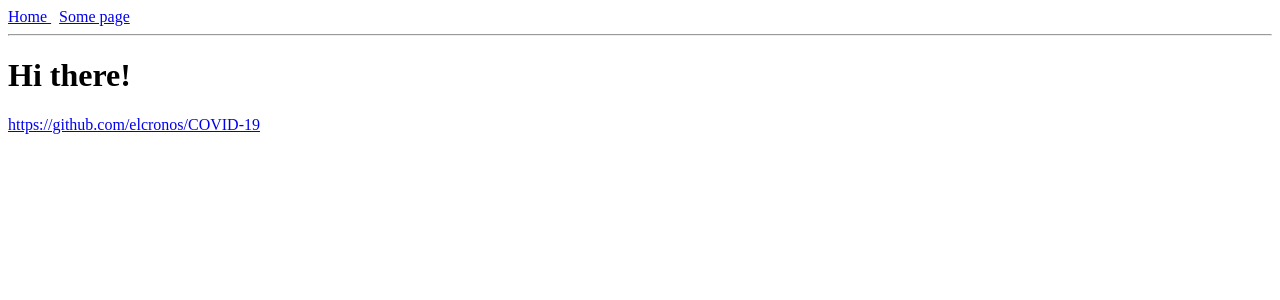
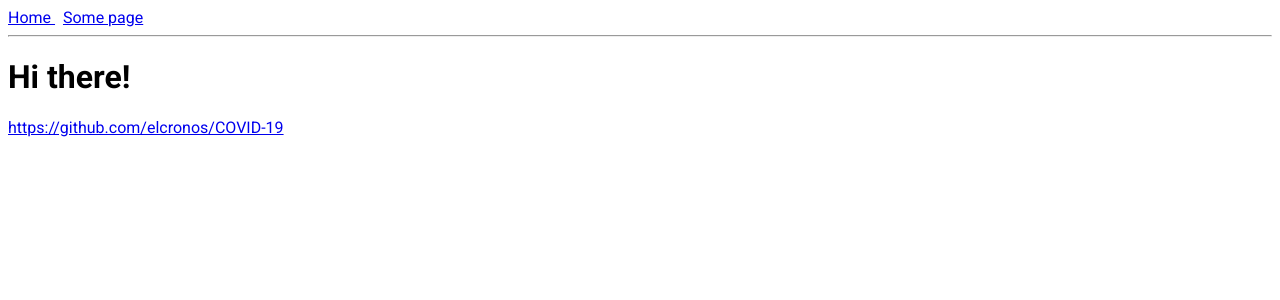
Before and after one commit to elcronos/COVID-19, a React (Create React App) app in the folder webapp/: page / in a window 1280 px wide. Shown: the top 300 px of the page. Built offline with nearby package versions, Linux system fonts and the light colour scheme.

Commit message:
Add Roboto font

```diff
--- a/webapp/package.json
+++ b/webapp/package.json
@@ -14,7 +14,8 @@
     "react-redux": "^7.2.0",
     "react-router-dom": "^5.1.2",
     "react-scripts": "3.4.0",
-    "redux": "^4.0.5"
+    "redux": "^4.0.5",
+    "typeface-roboto": "0.0.75"
   },
   "scripts": {
     "start": "react-scripts start",
--- a/webapp/src/index.js
+++ b/webapp/src/index.js
@@ -2,6 +2,7 @@ import React from 'react';
 import { Provider } from 'react-redux';
 import { BrowserRouter as Router } from 'react-router-dom';
 import ReactDOM from 'react-dom';
+import 'typeface-roboto';
 
 import './scss/index.scss';
 import * as serviceWorker from './serviceWorker';
--- a/webapp/src/scss/index.scss
+++ b/webapp/src/scss/index.scss
@@ -0,0 +1,3 @@
+body {
+  font-family: 'Roboto', sans-serif;
+}
```
Also changed, not shown: 1 other file (tests, documents, lock files or other folders).
